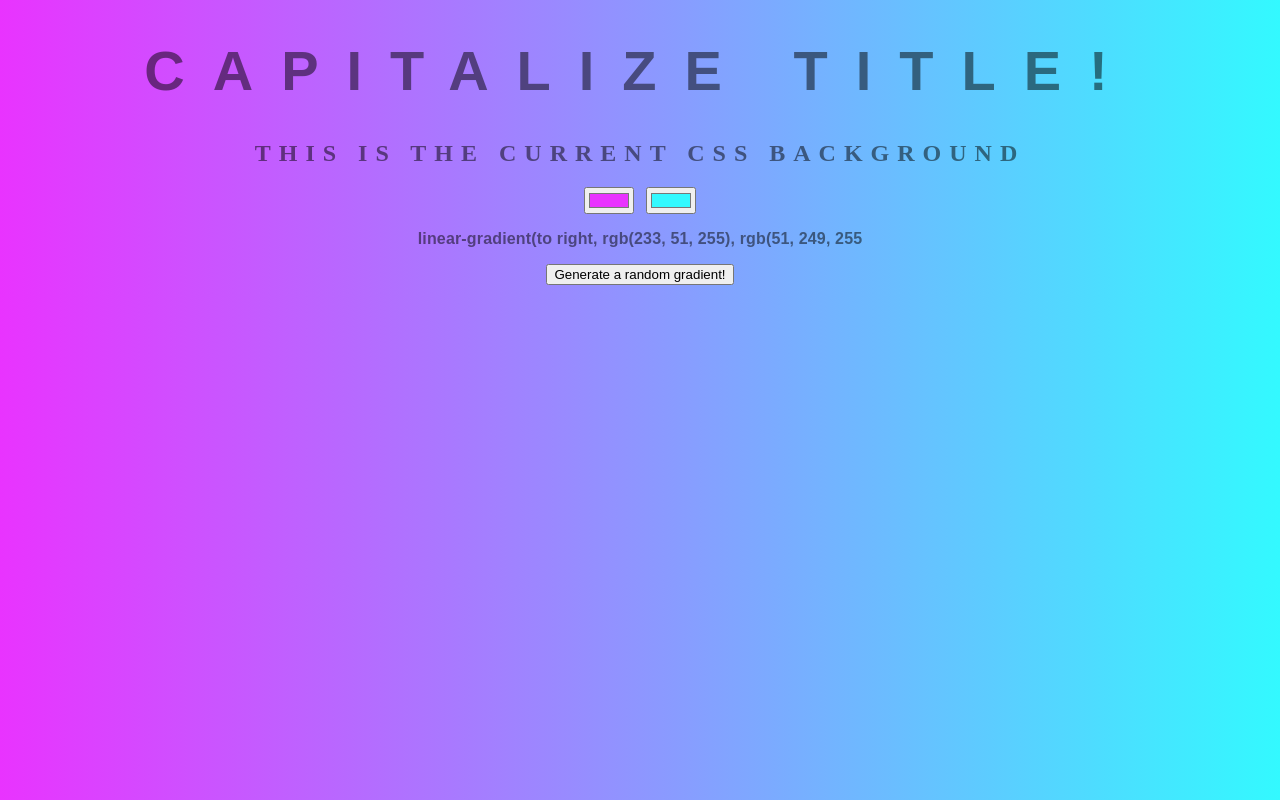
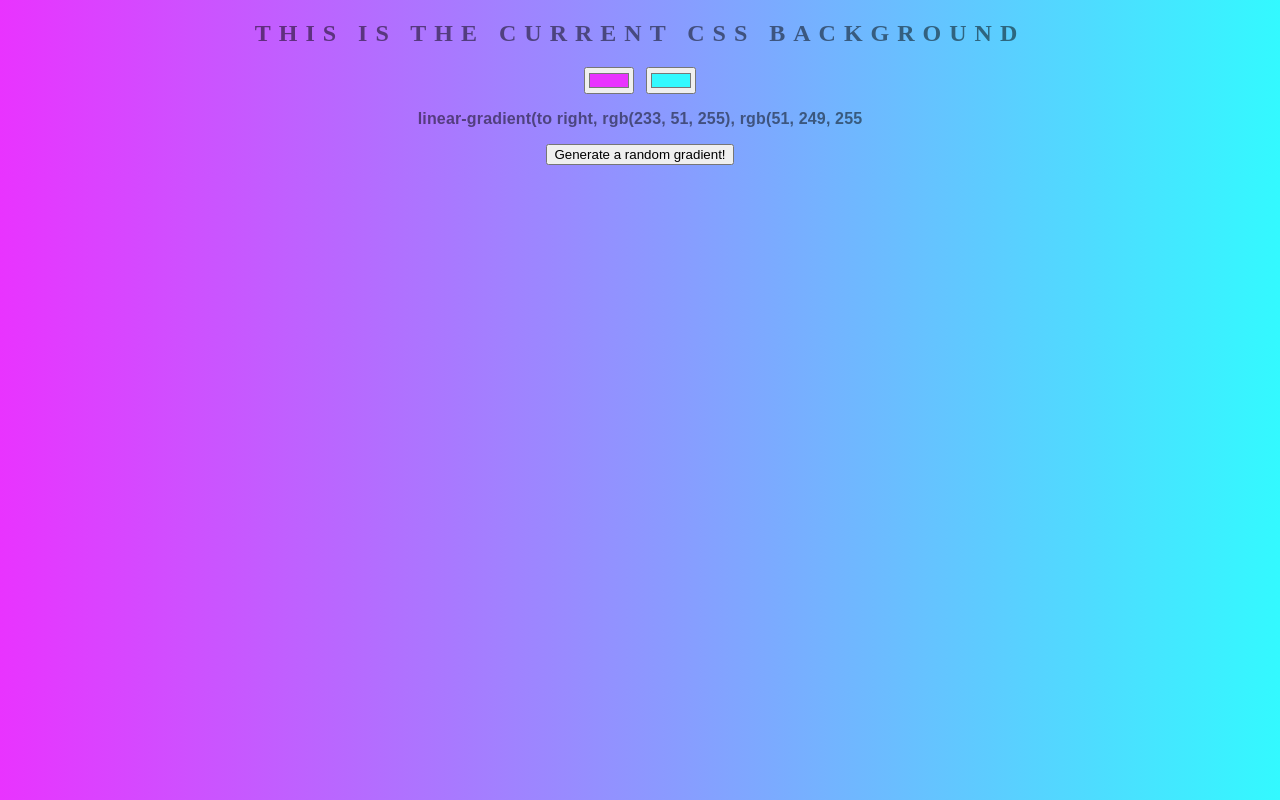
Before and after one commit to bellcd/background-generator, a plain HTML site: page index.html in a window 1280 px wide. Drawn offline with Linux system fonts and the light colour scheme.

Commit message:
deletes <h1>

```diff
--- a/index.html
+++ b/index.html
@@ -8,7 +8,6 @@
 </head>
 
 <body id="gradient">
-  <h1>CAPITALIZE Title!</h1>
   <h2>This is the Current CSS Background</h2>
   <input class="color1" type="color" name="color1" value="#E933FF">
   <input class="color2" type="color" name="color2" value="#33F9FF">
```
